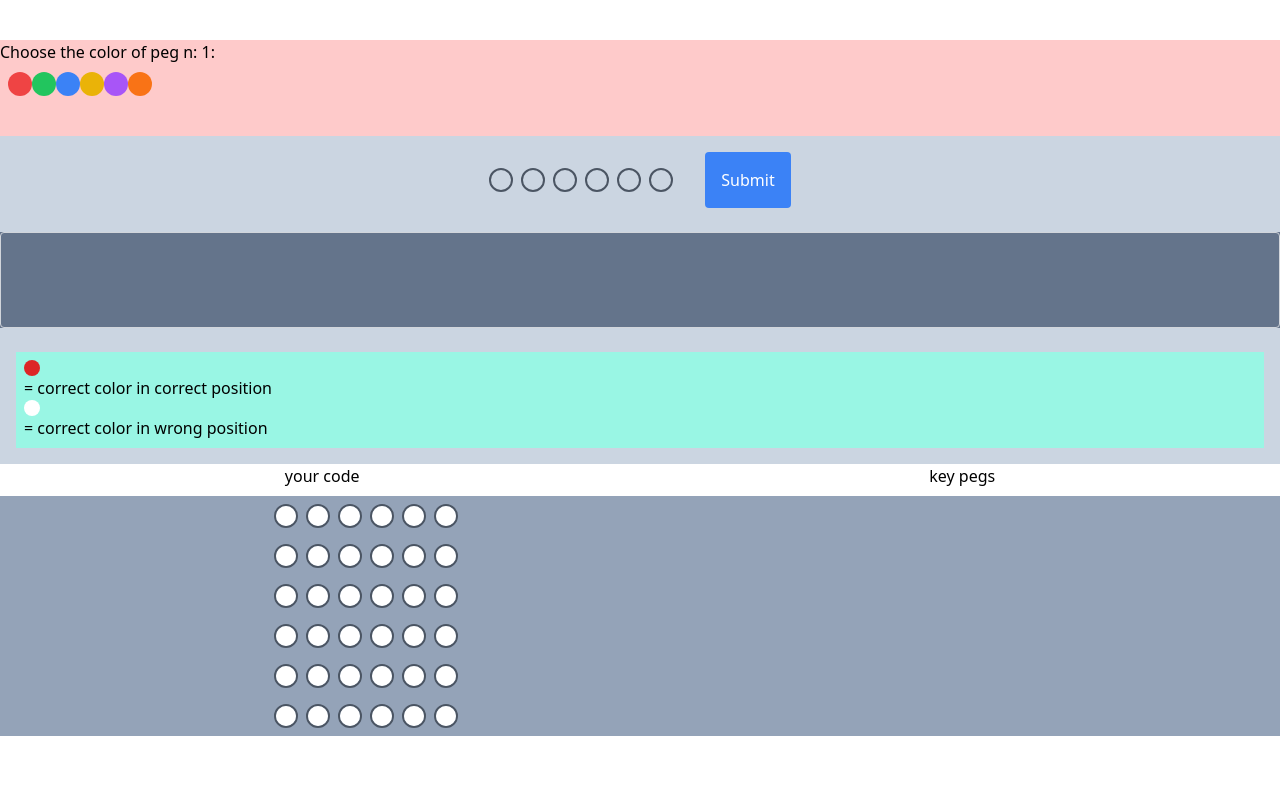
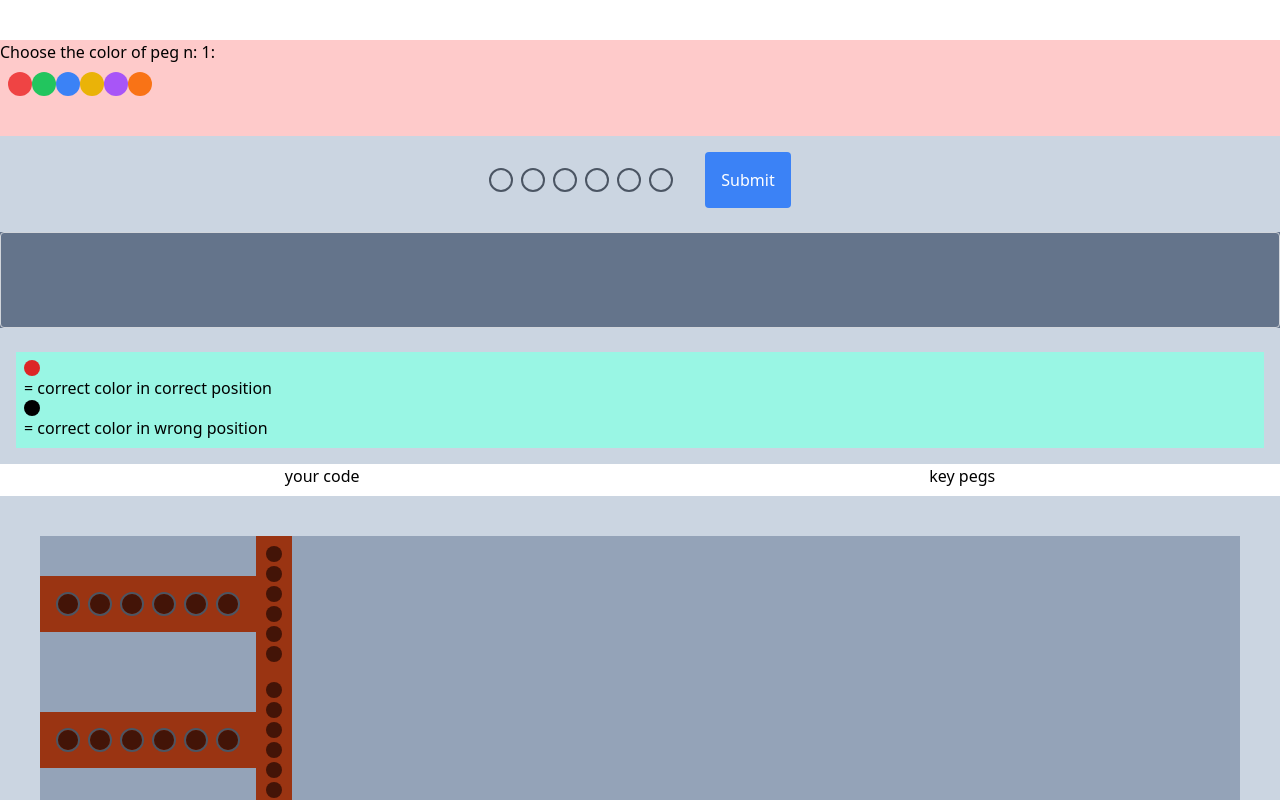
Before and after one commit to puokl/mastermind, a React (Create React App) app: page /play in a window 1280 px wide. Both pictures are taken after a click on the button "Start Game". Shown: the top 800 px of the page. Built offline with nearby package versions, Linux system fonts and the light colour scheme.

Commit message:
pegs position

```diff
--- a/src/pages/Game.tsx
+++ b/src/pages/Game.tsx
@@ -29,23 +29,12 @@ const Game: React.FC<GameProps> = () => {
     return colorMap[color] || "";
   };
 
-  const maxAttempts: number = 6;
+  const maxAttempts: number = 10;
   const codeLength: number = 6;
+  const pegsPerRow =
+    codeLength % 2 === 0 ? codeLength / 2 : (codeLength + 1) / 2;
 
   const [secretCode, setSecretCode] = useState<string[]>([]);
-  //   const [attempts, setAttempts] = useState<string[][]>(
-  //     Array(maxAttempts).fill([])
-  //   );
-  const [attempts, setAttempts] = useState<Attempt[]>(
-    Array(maxAttempts).fill({
-      guess: Array(codeLength).fill(""),
-      feedback: { correctPosition: 0, correctColor: 0 },
-    })
-  );
-
-  const [currentGuess, setCurrentGuess] = useState<string[]>(
-    Array(codeLength).fill("")
-  );
   const [activePeg, setActivePeg] = useState<number | null>(null);
   const [currentAttemptNumber, setCurrentAttemptNumber] = useState<number>(0);
   const [isGameOver, setIsGameOver] = useState<boolean>(false);
@@ -54,8 +43,17 @@ const Game: React.FC<GameProps> = () => {
   const [selectedPegs, setSelectedPegs] = useState<number[]>([]);
   const [selectedPeg, setSelectedPeg] = useState<number | null>(null);
   const [hoveredPeg, setHoveredPeg] = useState<number | null>(null);
+  const [currentPeg, setCurrentPeg] = useState(0);
+  const [attempts, setAttempts] = useState<Attempt[]>(
+    Array(maxAttempts).fill({
+      guess: Array(codeLength).fill(""),
+      feedback: { correctPosition: 0, correctColor: 0 },
+    })
+  );
+  const [currentGuess, setCurrentGuess] = useState<string[]>(
+    Array(codeLength).fill("")
+  );
 
-  const [currentPeg, setCurrentPeg] = useState(0);
   const navigate = useNavigate();
   const goToHome = () => {
     navigate("/");
@@ -91,7 +89,6 @@ const Game: React.FC<GameProps> = () => {
     let correctPosition = 0;
     let correctColor = 0;
     const secretCodeCopy = [...secretCode];
-
     // Check for correct position and color
     guess.forEach((color, index) => {
       if (color === secretCode[index]) {
@@ -99,7 +96,6 @@ const Game: React.FC<GameProps> = () => {
         secretCodeCopy[index] = "-"; // Mark this as counted
       }
     });
-
     // Check for correct color but wrong position
     guess.forEach((color, index) => {
       if (color !== secretCode[index] && secretCodeCopy.includes(color)) {
@@ -190,6 +186,7 @@ const Game: React.FC<GameProps> = () => {
     console.log("Attempts updated:", attempts);
     console.log("currentGuess", currentGuess);
     console.log("currentPeg", currentPeg);
+    console.log("pegsPerRow", pegsPerRow);
   }, [attempts, currentGuess, currentPeg]);
 
   useEffect(() => {
@@ -296,28 +293,26 @@ const Game: React.FC<GameProps> = () => {
           </div>
 
           <div className="p-2 m-4 bg-teal-200">
-            <p>
+            <div>
               <div className="w-4 h-4 bg-red-600 rounded-full"></div> = correct
               color in correct position
-            </p>
-            <p>
-              <div className="w-4 h-4 bg-white rounded-full"></div> = correct
+            </div>
+            <div>
+              <div className="w-4 h-4 bg-black rounded-full"></div> = correct
               color in wrong position
-            </p>
+            </div>
           </div>
           <div className="flex justify-around h-8 bg-white">
             <h2>your code</h2>
             <h3>key pegs</h3>
           </div>
           {/* Attempts board */}
+          <div className="m-10">
             {attempts.map((attempt, index) => (
-            <div
-              key={index}
-              className="flex items-center justify-around py-2 bg-slate-400 "
-            >
+              <div key={index} className="flex items-center bg-slate-400">
                 {/* Guess Pegs Section - your code*/}
-
-              <div className="flex space-x-2 bg-slate-400">
+                <div className="p-4 bg-orange-800">
+                  <div className="flex space-x-2 bg-orange-800">
                     {/* Rendering pegs */}
                     {[...Array(codeLength)].map((_, pegIndex) => (
                       <div
@@ -332,35 +327,51 @@ const Game: React.FC<GameProps> = () => {
                         }
                       >
                         {attempt.guess[pegIndex] === "" && (
-                      <div className="w-full h-full bg-white rounded-full"></div>
+                          <div className="w-full h-full rounded-full bg-orange-950"></div>
                         )}
                       </div>
                     ))}
                   </div>
-
+                </div>
                 {/* Feedback Section - key pegs*/}
-              <div className="flex space-x-1 bg-stone-700 w-100%">
-                <div className="flex space-x-1">
-                  {Array(attempt.feedback.correctPosition)
+                <div
+                  className={`grid grid-cols-${pegsPerRow} gap-1 bg-orange-800 p-2.5`}
+                >
+                  {/* default empty pegs */}
+                  {Array(
+                    codeLength -
+                      attempt.feedback.correctPosition -
+                      attempt.feedback.correctColor
+                  )
                     .fill(null)
                     .map((_, i) => (
                       <div
                         key={i}
-                        className="w-4 h-4 bg-red-900 rounded-full"
+                        className="w-4 h-4 rounded-full bg-orange-950"
+                      ></div>
+                    ))}
+
+                  {/* colored pegs based on feedback */}
+                  {Array(attempt.feedback.correctPosition)
+                    .fill("red-600")
+                    .map((color, i) => (
+                      <div
+                        key={i}
+                        className={`w-4 h-4 rounded-full bg-${color}`}
                       ></div>
                     ))}
                   {Array(attempt.feedback.correctColor)
-                    .fill(null)
-                    .map((_, i) => (
+                    .fill("black")
+                    .map((color, i) => (
                       <div
                         key={i}
-                        className="w-4 h-4 bg-white rounded-full"
+                        className={`w-4 h-4 rounded-full bg-${color}`}
                       ></div>
                     ))}
                 </div>
               </div>
+            ))}
           </div>
-          ))}
         </div>
       )}
       {/* Current guess */}
--- a/src/pages/GameXX.tsx
+++ b/src/pages/GameXX.tsx
@@ -19,7 +19,7 @@ type Attempt = {
   feedback: { correctPosition: number; correctColor: number };
 };
 
-const Game: React.FC<GameProps> = () => {
+const GameXX: React.FC<GameProps> = () => {
   const [secretCode, setSecretCode] = useState<string[]>([]);
   const [attempts, setAttempts] = useState<Attempt[]>(
     Array(maxAttempts).fill({
@@ -250,4 +250,4 @@ const Game: React.FC<GameProps> = () => {
     </div>
   );
 };
-export default Game;
+export default GameXX;
```
Lines whose indentation alone changed are shown as unchanged.
